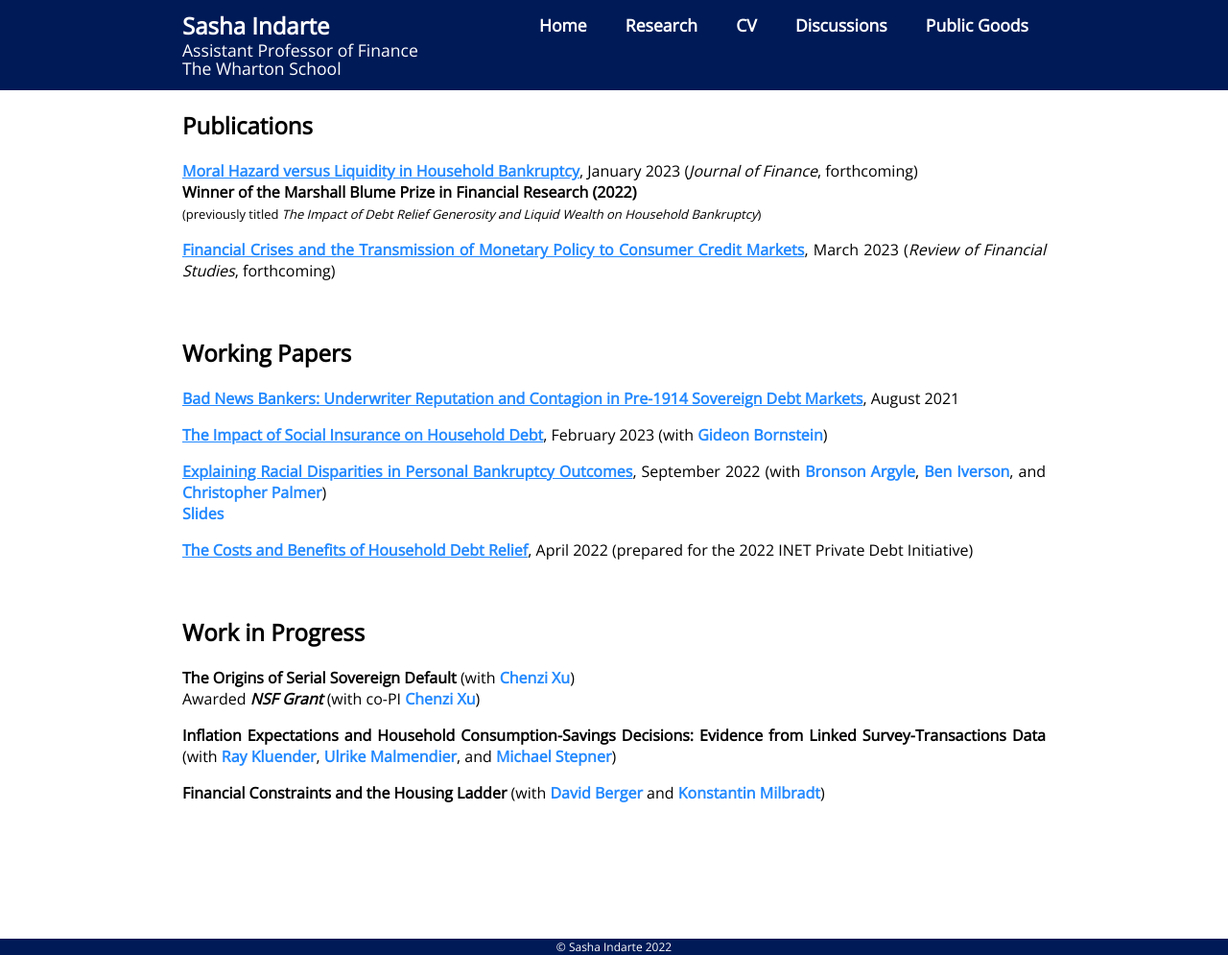
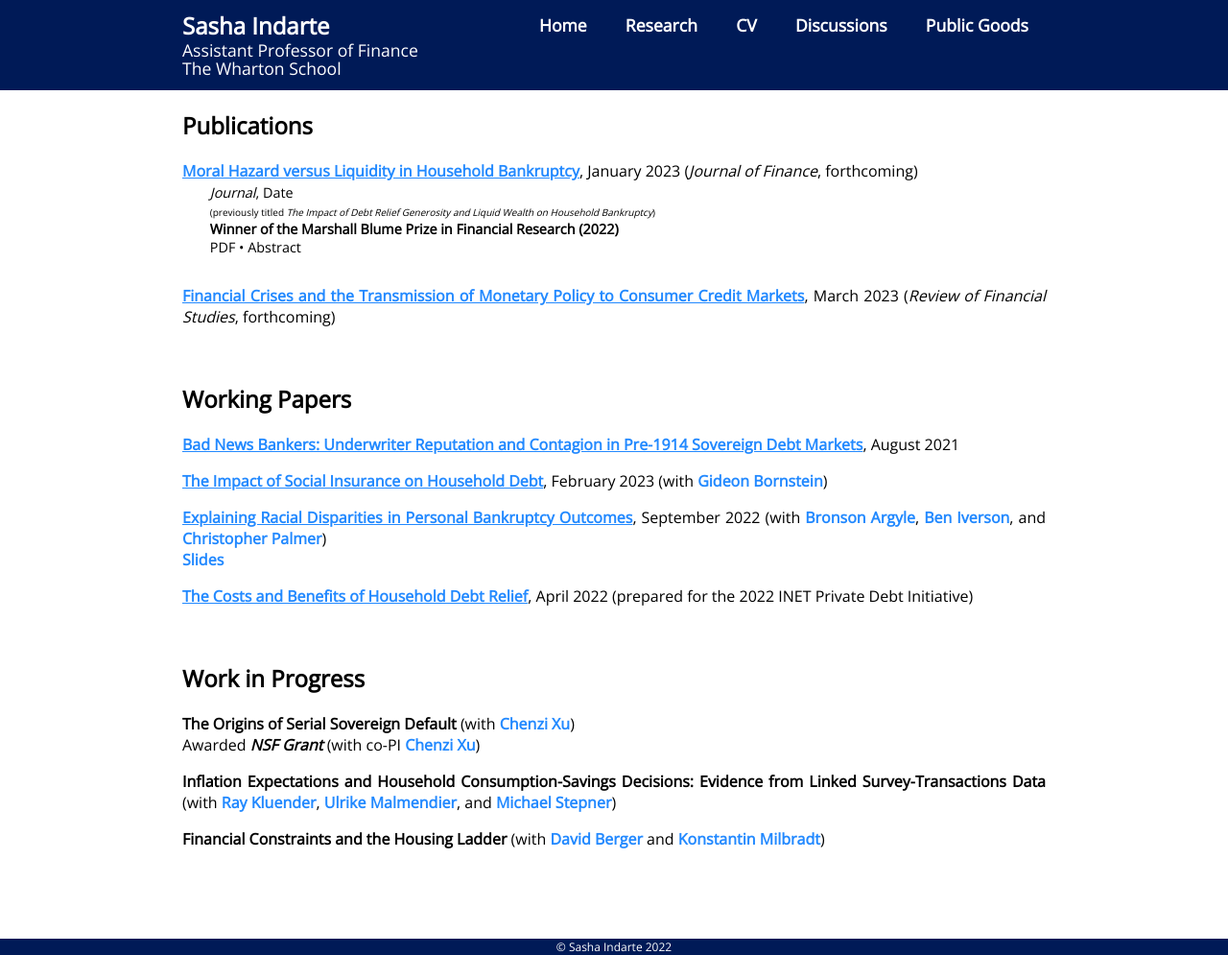
Before and after one commit to sashaindarte/sashaindarte.github.io, a Jekyll site: the page built from research/index.html, in a window 1280 px wide and 995 px high. Shown: the whole window at 96% size. Built offline with Jekyll 4.4.1, drawn with Linux system fonts in a browser that asks for light colours.

Commit message:
updated research page style

```diff
--- a/research/index.html
+++ b/research/index.html
@@ -10,10 +10,15 @@ title: Sasha Indarte - Research
 
 		<p align="justify"> <a href = "/research/indarte_bk.pdf">
 			<u><b>Moral Hazard versus Liquidity in Household Bankruptcy</b></u></a>, January 2023 (<i>Journal of Finance</i>, forthcoming)
+		</p>
+		<p style="padding-left:2em;padding-bottom:1em;margin-top:-1em;font-size:0.9em;">
+			<i>Journal</i>, Date
 			<br>
-			<b>    Winner of the Marshall Blume Prize in Financial Research (2022)</b>
+			<font size="0.5em"> (previously titled <i>The Impact of Debt Relief Generosity and Liquid Wealth on Household Bankruptcy</i>)</font>
 			<br>
-			<font size="-1">    (previously titled <i>The Impact of Debt Relief Generosity and Liquid Wealth on Household Bankruptcy</i>)</font>
+			<b> Winner of the Marshall Blume Prize in Financial Research (2022) </b>
+			<br>
+			PDF &bull; Abstract
 		</p>
 
 		<p align="justify"> <a href = "/research/si_crises_monetary_policy.pdf">
```
